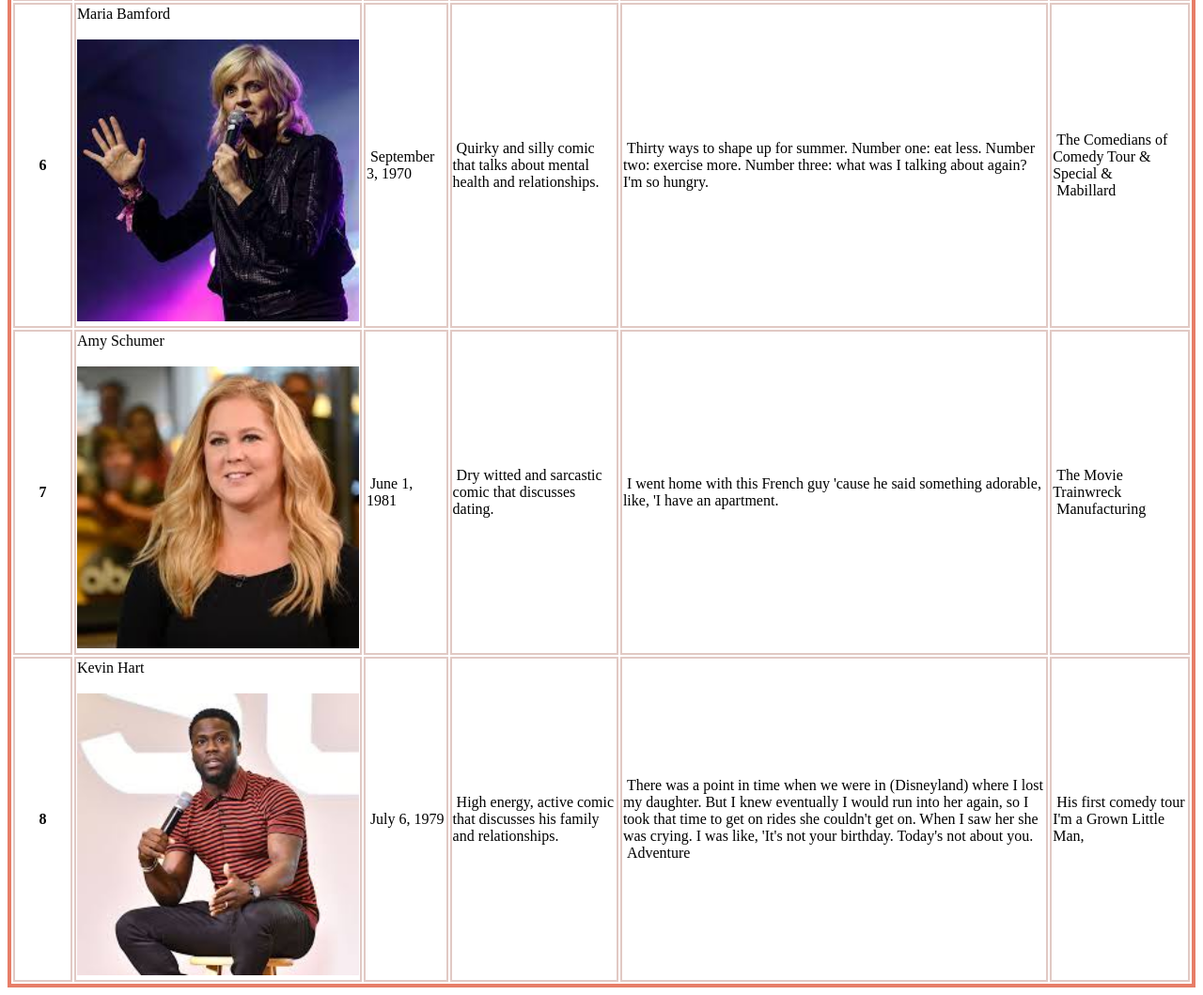
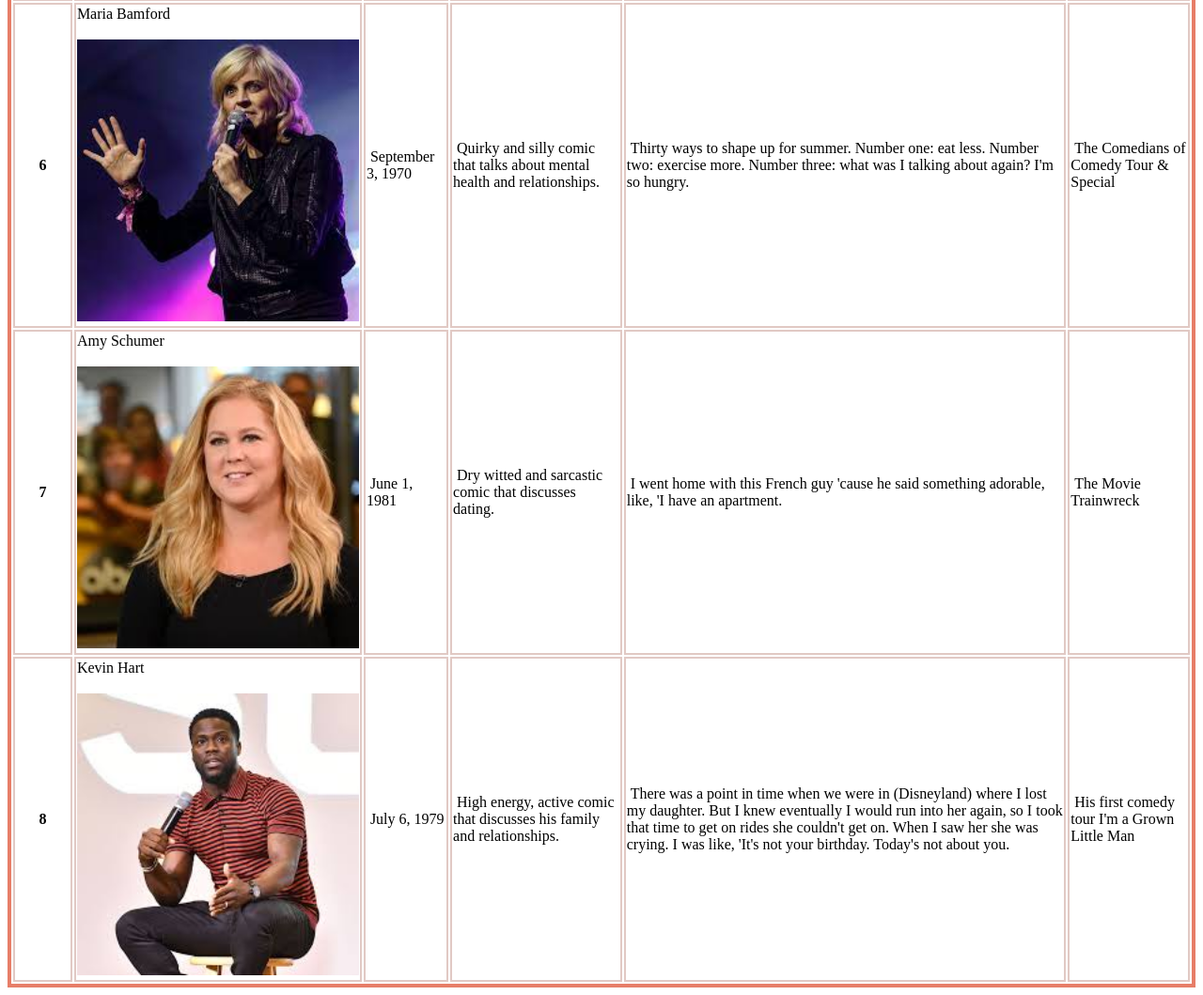
Before and after one commit to aimeelecours/fid, a plain HTML site: page Tables101.html in a window 1280 px wide. Shown: the part 1875-2934 px from the top of the page at 94% size. Drawn offline with Linux system fonts and the light colour scheme.

Commit message:
Update Tables101.html

```diff
--- a/Tables101.html
+++ b/Tables101.html
@@ -68,7 +68,7 @@
     <td>&nbsp;September 3, 1970</td>
     <td>&nbsp;Quirky and silly comic that talks about mental health and relationships.</td>
     <td>&nbsp;Thirty ways to shape up for summer. Number one: eat less. Number two: exercise more. Number three: what was I talking about again? I'm so hungry.</td>
-    <td>&nbsp;The Comedians of Comedy Tour & Special &amp; <br>&nbsp;Mabillard &nbsp;</td>
+    <td>&nbsp;The Comedians of Comedy Tour & Special</td>
   </tr>
 <tr>
     <th scope="row">7</th>
@@ -76,7 +76,7 @@
     <td>&nbsp;June 1, 1981</td>
     <td>&nbsp;Dry witted and sarcastic comic that discusses dating.</td>
     <td>&nbsp;I went home with this French guy 'cause he said something adorable, like, 'I have an apartment.</td>
-    <td>&nbsp;The Movie Trainwreck<br>&nbsp;Manufacturing &nbsp;</td>
+    <td>&nbsp;The Movie Trainwreck</td>
   </tr>
 
   <tr>
@@ -84,8 +84,8 @@
     <td>Kevin Hart<br><br><img src="kevin.jpg" alt="Kevin Hart" width="300" height="300"> </td>
     <td>&nbsp;July 6, 1979</td>
     <td>&nbsp;High energy, active comic that discusses his family and relationships.</td>
-    <td>&nbsp;There was a point in time when we were in (Disneyland) where I lost my daughter. But I knew eventually I would run into her again, so I took that time to get on rides she couldn't get on. When I saw her she was crying. I was like, 'It's not your birthday. Today's not about you.<br>&nbsp;Adventure &nbsp;</td>
-    <td>&nbsp;His first comedy tour I'm a Grown Little Man,</td>
+    <td>&nbsp;There was a point in time when we were in (Disneyland) where I lost my daughter. But I knew eventually I would run into her again, so I took that time to get on rides she couldn't get on. When I saw her she was crying. I was like, 'It's not your birthday. Today's not about you.</td>
+    <td>&nbsp;His first comedy tour I'm a Grown Little Man</td>
   </tr>
 
   </tbody>
```
